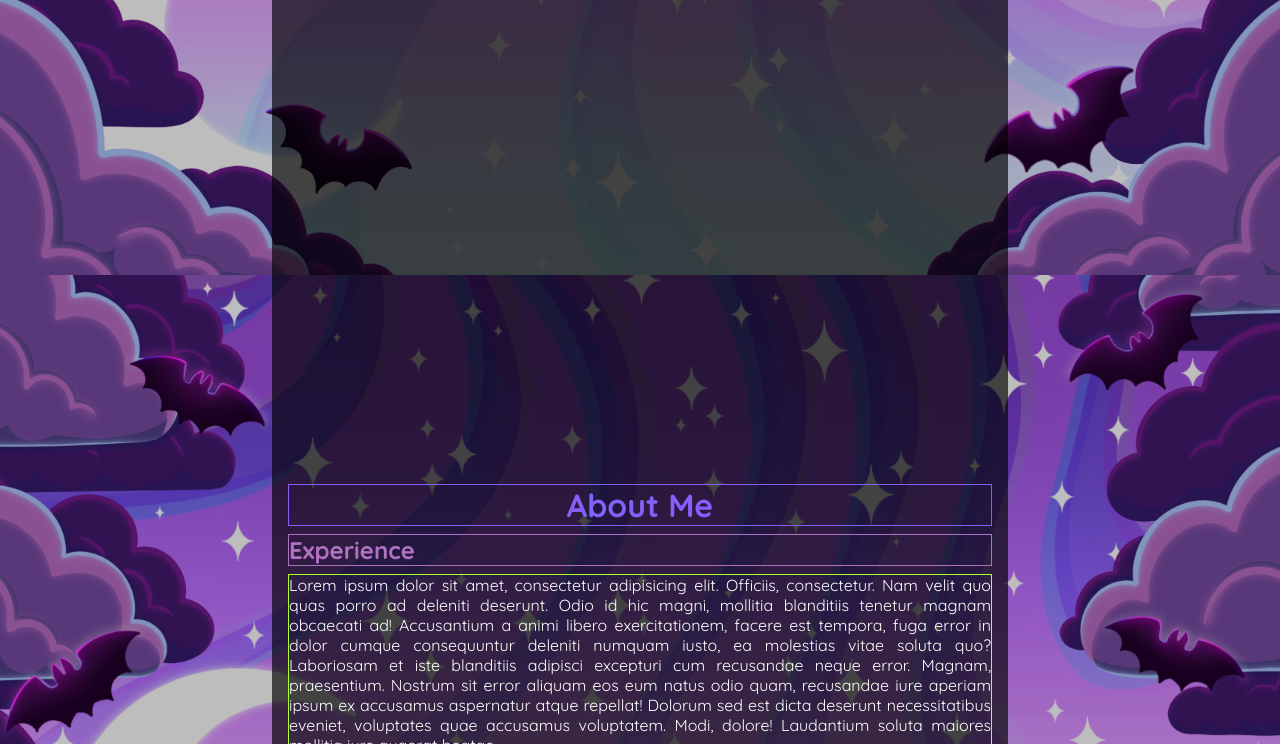
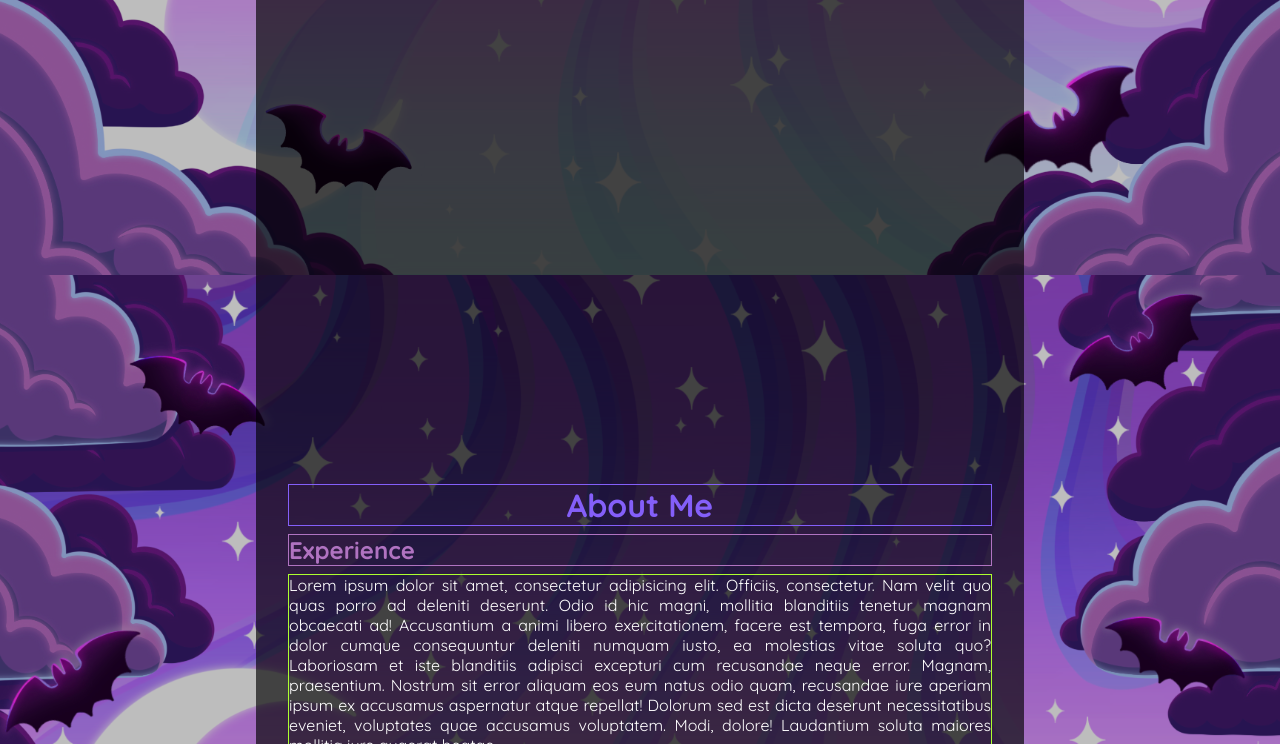
Before and after one commit to enwkurs/Oppgave1-Portfolio-DDateAug28, a website: page index.html in a window 1280 px wide. Shown: the part 593-1337 px from the top of the page. Drawn offline with Linux system fonts and the light colour scheme.

Commit message:
padding 2em

```diff
--- a/styles.css
+++ b/styles.css
@@ -49,8 +49,7 @@ main {
 /* Content Containers */
 section {
     background-color: rgba(0, 0, 0, .65);
-
-    padding: 0 1em;
+    padding: 0 2em;
 }
 
 /* Heading Text 1 - Big */
```
